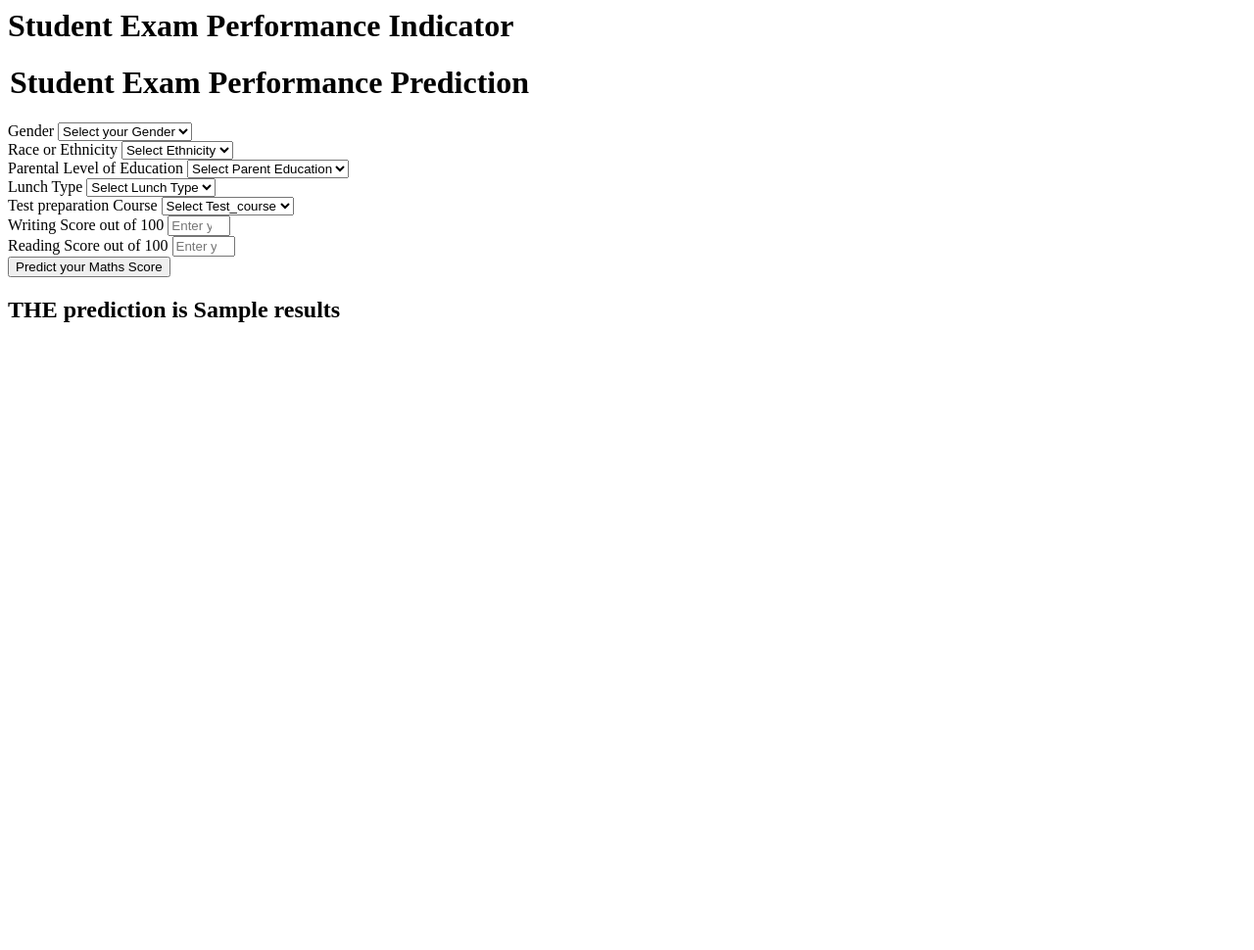
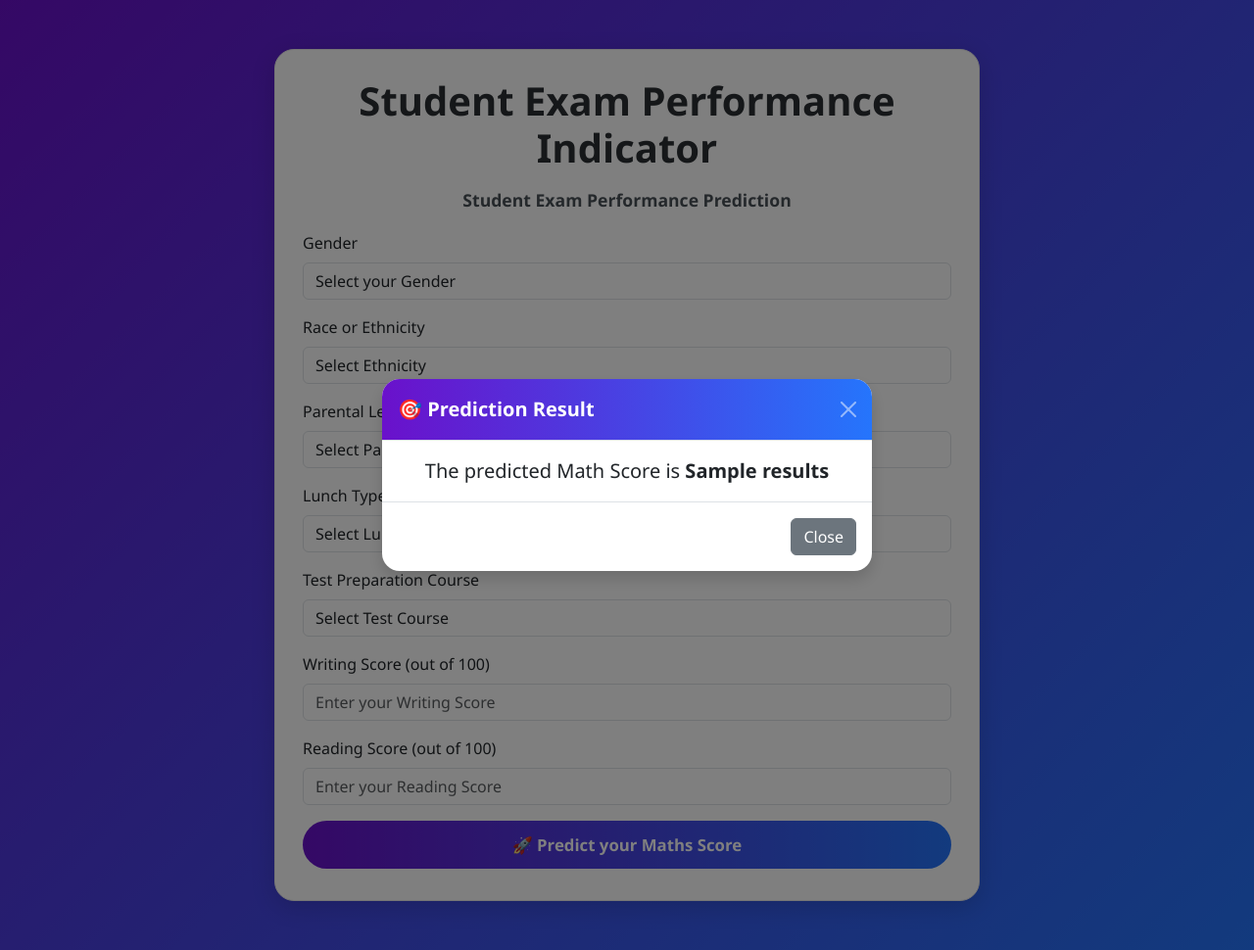
Before and after one commit to NewbieSoftwarePro/MLProject, a Flask app: template templates/home.html in a window 1280 px wide. Shown: the whole page at 98% size. Run offline with Flask 3, Linux system fonts and the light colour scheme; the template is opened without the code that fills it: most values are stand-ins (such as "Sample title", 1, 10 or a date in 2020).

Commit message:
BootStrap added

```diff
--- a/templates/home.html
+++ b/templates/home.html
@@ -1,112 +1,188 @@
+<!DOCTYPE html>
+<html lang="en">
+<head>
+  <meta charset="UTF-8" />
+  <meta name="viewport" content="width=device-width, initial-scale=1.0" />
+  <title>Student Exam Performance Indicator</title>
+  <!-- Bootstrap CSS -->
+  <link href="https://cdn.jsdelivr.net/npm/bootstrap@5.3.2/dist/css/bootstrap.min.css" rel="stylesheet" />
+  <style>
+    body {
+      background: linear-gradient(135deg, #6a11cb, #2575fc);
+      font-family: 'Segoe UI', sans-serif;
+      min-height: 100vh;
+      display: flex;
+      align-items: center;
+      justify-content: center;
+      padding: 20px;
+    }
+    .container-box {
+      max-width: 720px;
+      width: 100%;
+      margin: auto;
+      padding: 28px;
+      background: #fff;
+      border-radius: 20px;
+      box-shadow: 0 6px 25px rgba(0,0,0,0.15);
+      border: 1px solid #eaeaea;
+    }
+    h1 {
+      text-align: center;
+      font-weight: 700;
+      margin-bottom: 8px;
+      color: #2b2f33;
+    }
+    legend {
+      font-size: 1.1rem;
+      font-weight: 600;
+      text-align: center;
+      color: #495057;
+      margin: 8px 0 18px;
+    }
+    .form-label {
+      font-weight: 500;
+    }
+    .btn-primary {
+      width: 100%;
+      padding: 12px 14px;
+      border-radius: 999px;
+      background: linear-gradient(90deg, #6a11cb, #2575fc);
+      border: none;
+      font-size: 1.05rem;
+      font-weight: 600;
+      transition: 0.3s ease-in-out;
+    }
+    .btn-primary:hover {
+      background: linear-gradient(90deg, #2575fc, #6a11cb);
+      transform: scale(1.02);
+      box-shadow: 0 4px 12px rgba(0,0,0,0.2);
+    }
+    /* Modal pop (card-like) animation refinement */
+    .modal.fade .modal-dialog {
+      transform: scale(0.9);
+      transition: transform .25s ease-out;
+    }
+    .modal.show .modal-dialog { transform: scale(1); }
+    .modal-content {
+      border-radius: 18px;
+      border: none;
+      box-shadow: 0 6px 20px rgba(0,0,0,0.25);
+    }
+    .modal-header {
+      background: linear-gradient(90deg, #6a11cb, #2575fc);
+      color: #fff;
+      border-radius: 18px 18px 0 0;
+    }
+    .modal-title {
+      font-weight: 600;
+    }
+  </style>
+</head>
+<body>
+  <div class="container-box">
+    <h1>Student Exam Performance Indicator</h1>
+    <legend>Student Exam Performance Prediction</legend>
 
-<html>
-<body>
-    <div class="login">
-       <h1>Student Exam Performance Indicator</h1>
-
-       <form action="{{ url_for('predict_datapoint')}}" method="post">
-        <h1>
-            <legend>Student Exam Performance Prediction</legend>
-        </h1>
+    <form action="{{ url_for('predict_datapoint') }}" method="post">
       <div class="mb-3">
         <label class="form-label">Gender</label>
-            <select class="form-control" name="gender" placeholder="Enter you Gender" required>
-                <option class="placeholder" selected disabled value="">Select your Gender</option>
-                <option value="male">
-                    Male
-                </option>
-                <option value="female">
-                    Female
-                </option>
+        <select class="form-control" name="gender" required>
+          <option selected disabled value="">Select your Gender</option>
+          <option value="male">Male</option>
+          <option value="female">Female</option>
         </select>
       </div>
+
       <div class="mb-3">
         <label class="form-label">Race or Ethnicity</label>
-            <select class="form-control" name="ethnicity" placeholder="Enter you ethnicity" required>
-                <option class="placeholder" selected disabled value="">Select Ethnicity</option>
-                <option value="group A">
-                    Group A
-                </option>
-                <option value="group B">
-                    Group B
-                </option>
-                <option value="group C">
-                    Group C
-                </option>
-                <option value="group D">
-                    Group D
-                </option>
-                <option value="group E">
-                    Group E
-                </option>
+        <select class="form-control" name="ethnicity" required>
+          <option selected disabled value="">Select Ethnicity</option>
+          <option value="group A">Group A</option>
+          <option value="group B">Group B</option>
+          <option value="group C">Group C</option>
+          <option value="group D">Group D</option>
+          <option value="group E">Group E</option>
         </select>
       </div>
+
       <div class="mb-3">
         <label class="form-label">Parental Level of Education</label>
-            <select class="form-control" name="parental_level_of_education"
-                placeholder="Enter you Parent Education" required>
-                <option class="placeholder" selected disabled value="">Select Parent Education</option>
-                <option value="associate's degree">
-                    associate's degree
-                </option>
-                <option value="bachelor's degree">
-                    bachelor's degree
-                </option>
-                <option value="high school">
-                    high school
-                </option>
-                <option value="master's degree">
-                    master's degree
-                </option>
-                <option value="some college">
-                    some college
-                </option>
-                <option value="some high school">
-                    some high school
-                </option>
+        <select class="form-control" name="parental_level_of_education" required>
+          <option selected disabled value="">Select Parent Education</option>
+          <option value="associate's degree">Associate's degree</option>
+          <option value="bachelor's degree">Bachelor's degree</option>
+          <option value="high school">High school</option>
+          <option value="master's degree">Master's degree</option>
+          <option value="some college">Some college</option>
+          <option value="some high school">Some high school</option>
         </select>
       </div>
+
       <div class="mb-3">
         <label class="form-label">Lunch Type</label>
-            <select class="form-control" name="lunch" placeholder="Enter you Lunch" required>
-                <option class="placeholder" selected disabled value="">Select Lunch Type</option>
-                <option value="free/reduced">
-                    free/reduced
-                </option>
-                <option value="standard">
-                    standard
-                </option>
+        <select class="form-control" name="lunch" required>
+          <option selected disabled value="">Select Lunch Type</option>
+          <option value="free/reduced">Free/Reduced</option>
+          <option value="standard">Standard</option>
         </select>
       </div>
+
       <div class="mb-3">
-            <label class="form-label">Test preparation Course</label>
-            <select class="form-control" name="test_preparation_course" placeholder="Enter you Course"
-                required>
-                <option class="placeholder" selected disabled value="">Select Test_course</option>
-                <option value="none">
-                    None
-                </option>
-                <option value="completed">
-                    Completed
-                </option>
+        <label class="form-label">Test Preparation Course</label>
+        <select class="form-control" name="test_preparation_course" required>
+          <option selected disabled value="">Select Test Course</option>
+          <option value="none">None</option>
+          <option value="completed">Completed</option>
         </select>
       </div>
+
       <div class="mb-3">
-            <label class="form-label">Writing Score out of 100</label>
-            <input class="form-control" type="number" name="reading_score"
-                placeholder="Enter your Reading score" min='0' max='100' />
+        <label class="form-label">Writing Score (out of 100)</label>
+        <input class="form-control" type="number" name="reading_score" placeholder="Enter your Writing Score" min="0" max="100" required />
       </div>
+
       <div class="mb-3">
-            <label class="form-label">Reading Score out of 100</label>
-            <input class="form-control" type="number" name="writing_score"
-                placeholder="Enter your Reading Score" min='0' max='100' />
+        <label class="form-label">Reading Score (out of 100)</label>
+        <input class="form-control" type="number" name="writing_score" placeholder="Enter your Reading Score" min="0" max="100" required />
       </div>
-        <div class="mb-3">
-            <input class="btn btn-primary" type="submit" value="Predict your Maths Score" required />
+
+      <div class="mb-1">
+        <input class="btn btn-primary" type="submit" value="🚀 Predict your Maths Score" />
       </div>
     </form>
-    <h2>
-       THE  prediction is {{results}}
-    </h2>
-   <body>
+  </div>
+
+  {% if results %}
+  <div class="modal fade" id="resultModal" tabindex="-1" aria-hidden="true">
+    <div class="modal-dialog modal-dialog-centered">
+      <div class="modal-content shadow">
+        <div class="modal-header">
+          <h5 class="modal-title">🎯 Prediction Result</h5>
+          <button type="button" class="btn-close btn-close-white" data-bs-dismiss="modal" aria-label="Close"></button>
+        </div>
+        <div class="modal-body text-center">
+          <p class="fs-5 mb-0">The predicted Math Score is <strong>{{ results }}</strong></p>
+        </div>
+        <div class="modal-footer">
+          <button type="button" class="btn btn-secondary" data-bs-dismiss="modal">Close</button>
+        </div>
+      </div>
+    </div>
+  </div>
+  {% endif %}
+
+  <script src="https://cdn.jsdelivr.net/npm/bootstrap@5.3.2/dist/js/bootstrap.bundle.min.js"></script>
+
+  {% if results %}
+  <script>
+    document.addEventListener('DOMContentLoaded', function () {
+      var modalEl = document.getElementById('resultModal');
+      if (modalEl) {
+        var resultModal = new bootstrap.Modal(modalEl);
+        resultModal.show();
+      }
+    });
+  </script>
+  {% endif %}
+</body>
 </html>
```
Also changed, not shown: templates/index.html (+64 -1 lines). Lines whose indentation alone changed are shown as unchanged.
